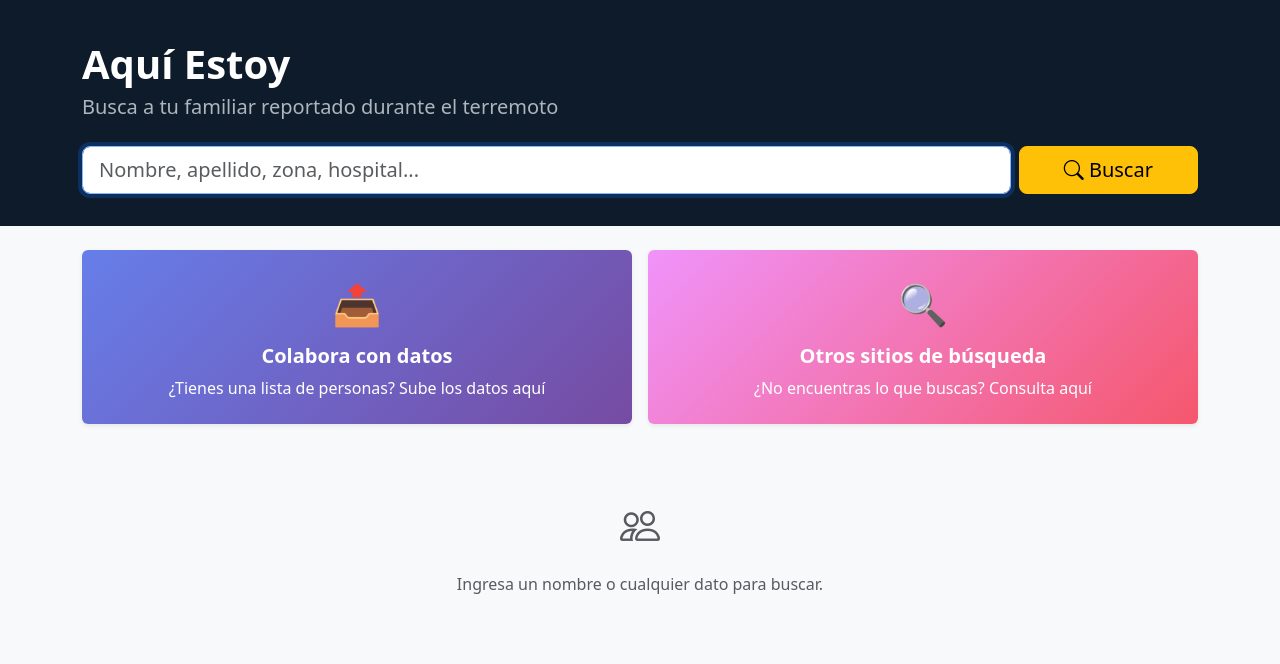
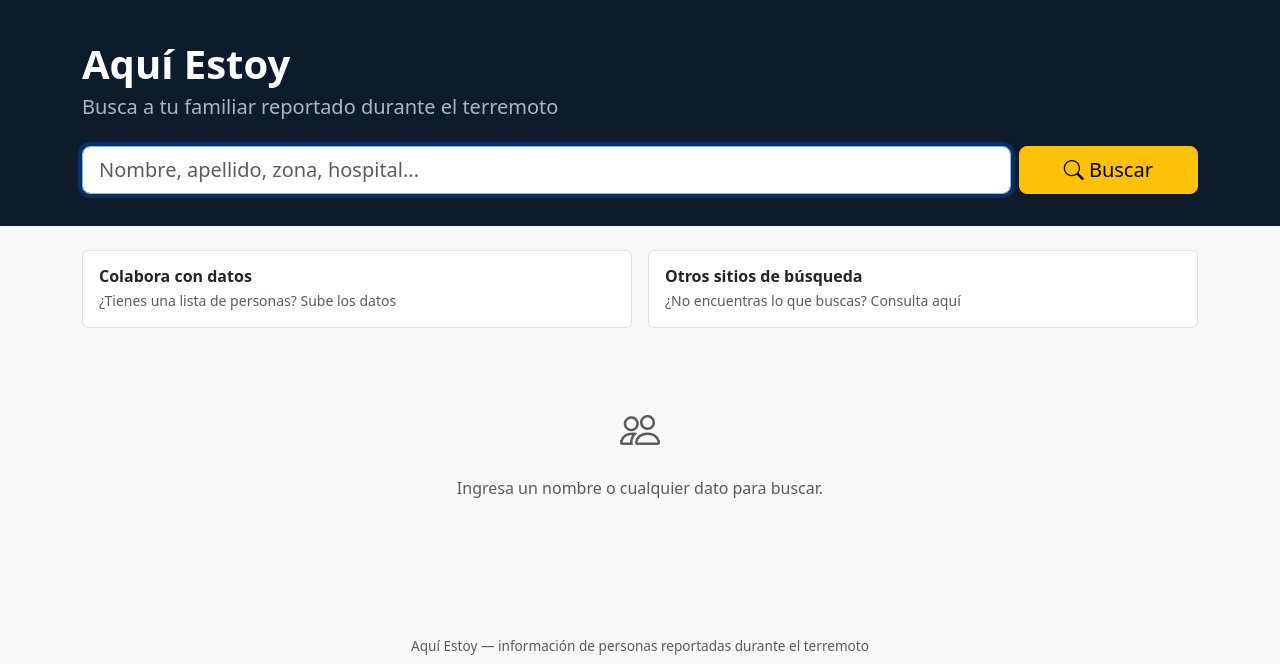
Before and after one commit to rypptc/aquiestoy, a Flask app: page / in a window 1280 px wide. Shown: the part 56-720 px from the top of the page. Run offline with Flask 3, Linux system fonts and the light colour scheme; data that the repository does not hold is empty.

Commit message:
Simplify CTA section - remove gradients and emojis
Minimal, clean design with subtle borders

Co-Authored-By: Claude Haiku 4.5 <noreply@anthropic.com>

```diff
--- a/templates/index.html
+++ b/templates/index.html
@@ -26,11 +26,10 @@
   <div class="row g-3 mb-4">
     <div class="col-md-6">
       <a href="{{ url_for('auth.register') }}" class="text-decoration-none">
-        <div class="card border-0 shadow-sm h-100" style="background: linear-gradient(135deg, #667eea 0%, #764ba2 100%); color: white; transition: transform 0.3s;">
-          <div class="card-body text-center py-4">
-            <div style="font-size: 40px; margin-bottom: 10px;">📤</div>
-            <h5 class="card-title fw-bold">Colabora con datos</h5>
-            <p class="card-text mb-0">¿Tienes una lista de personas? Sube los datos aquí</p>
+        <div class="card border-1" style="border-color: #dee2e6;">
+          <div class="card-body py-3">
+            <h6 class="card-title fw-bold mb-1">Colabora con datos</h6>
+            <p class="card-text small text-muted mb-0">¿Tienes una lista de personas? Sube los datos</p>
           </div>
         </div>
       </a>
@@ -38,11 +37,10 @@
 
     <div class="col-md-6">
       <a href="{{ url_for('public.recursos') }}" class="text-decoration-none">
-        <div class="card border-0 shadow-sm h-100" style="background: linear-gradient(135deg, #f093fb 0%, #f5576c 100%); color: white; transition: transform 0.3s;">
-          <div class="card-body text-center py-4">
-            <div style="font-size: 40px; margin-bottom: 10px;">🔍</div>
-            <h5 class="card-title fw-bold">Otros sitios de búsqueda</h5>
-            <p class="card-text mb-0">¿No encuentras lo que buscas? Consulta aquí</p>
+        <div class="card border-1" style="border-color: #dee2e6;">
+          <div class="card-body py-3">
+            <h6 class="card-title fw-bold mb-1">Otros sitios de búsqueda</h6>
+            <p class="card-text small text-muted mb-0">¿No encuentras lo que buscas? Consulta aquí</p>
           </div>
         </div>
       </a>
```
